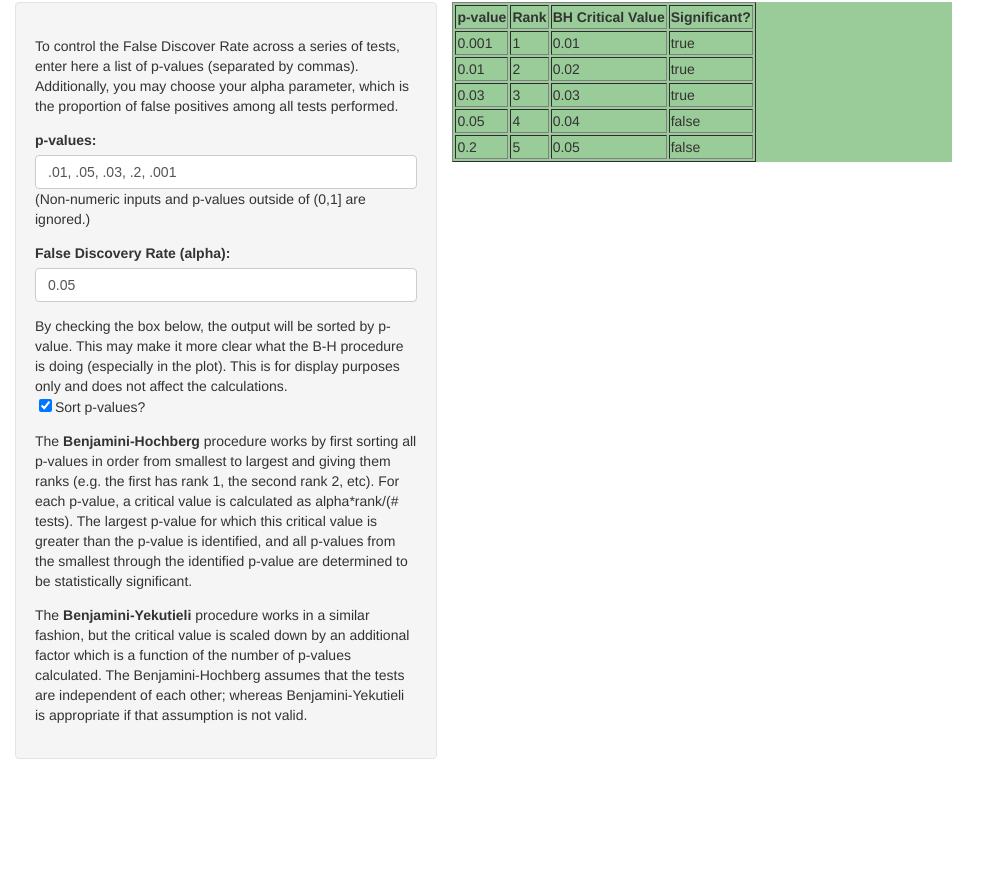
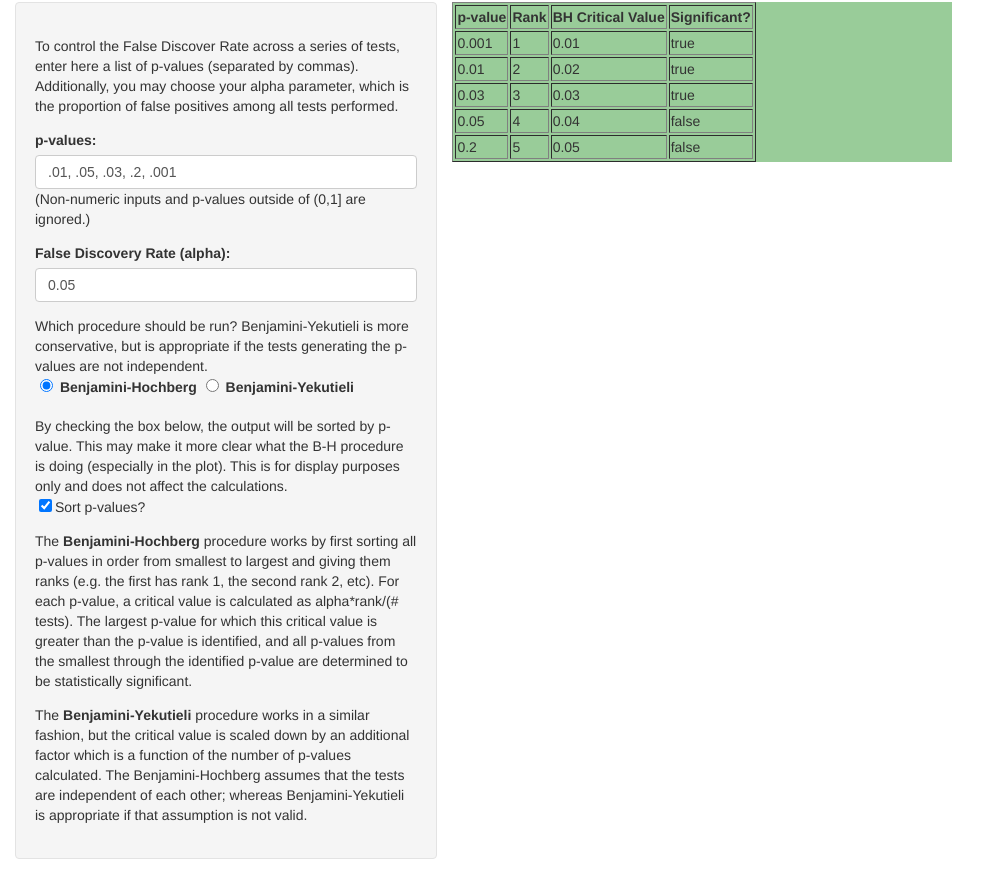
Before and after one commit to josherrickson/fdr-calc, a plain HTML site: page index.html in a window 1280 px wide. Shown: the part 61-940 px from the top of the page, without its empty margins (0-1003 px from the left). Before the commit the page ends 840 px from the top, so only its background shows below. Drawn offline with Linux system fonts and the light colour scheme.

Commit message:
Added Benjamini Yekutieli

```diff
--- a/index.html
+++ b/index.html
@@ -33,6 +33,30 @@
                  class="form-control"
                  value="0.05" min="0" max="1" step="0.01"
                  onChange="updateTable()">
+        </p>
+        <p>
+          Which procedure should be run? Benjamini-Yekutieli is more
+          conservative, but is appropriate if the tests generating the p-values
+          are not independent.<br />
+
+          <label>
+            <input type = "radio"
+                   name = "procedure"
+                   value = "hochberg"
+                   id = "hochberg"
+                   checked
+                   onChange = "updateTable()">
+            Benjamini-Hochberg
+          </label>
+
+          <label>
+            <input type = "radio"
+                   name = "procedure"
+                   value = "yekutieli"
+                   id = "yekutieli"
+                   onChange = "updateTable()">
+            Benjamini-Yekutieli
+          </label>
         </p>
 
         <p>
--- a/script.js
+++ b/script.js
@@ -1,8 +1,6 @@
 function updateTable() {
     const resultTable = document.getElementById("resultTable");
     const alpha = document.getElementById("alpha");
-
-    //
 
     // Get p-values and clean them
     const pvalues = document.getElementById("pvalues");
@@ -25,9 +23,13 @@ function updateTable() {
     }
 
     // Define critical values
-    let critvals = ranks.map(x => x*alpha.valueAsNumber/pvArray.length);
+    const numpvals = pvArray.length
+    let critvals = ranks.map(x => x*alpha.valueAsNumber/numpvals);
+    const digamma1 = -0.5772156649015328606065120900824024310421593359399
+    if (yekutieli.checked) {
+        critvals = critvals.map(x => x / (Math.log(numpvals) - digamma1 + 1/(2*numpvals)))
+    }
     critvals = critvals.map(x => Math.round(x*1000)/1000);
-    console.log(critvals)
 
 
     // Get significance
```
